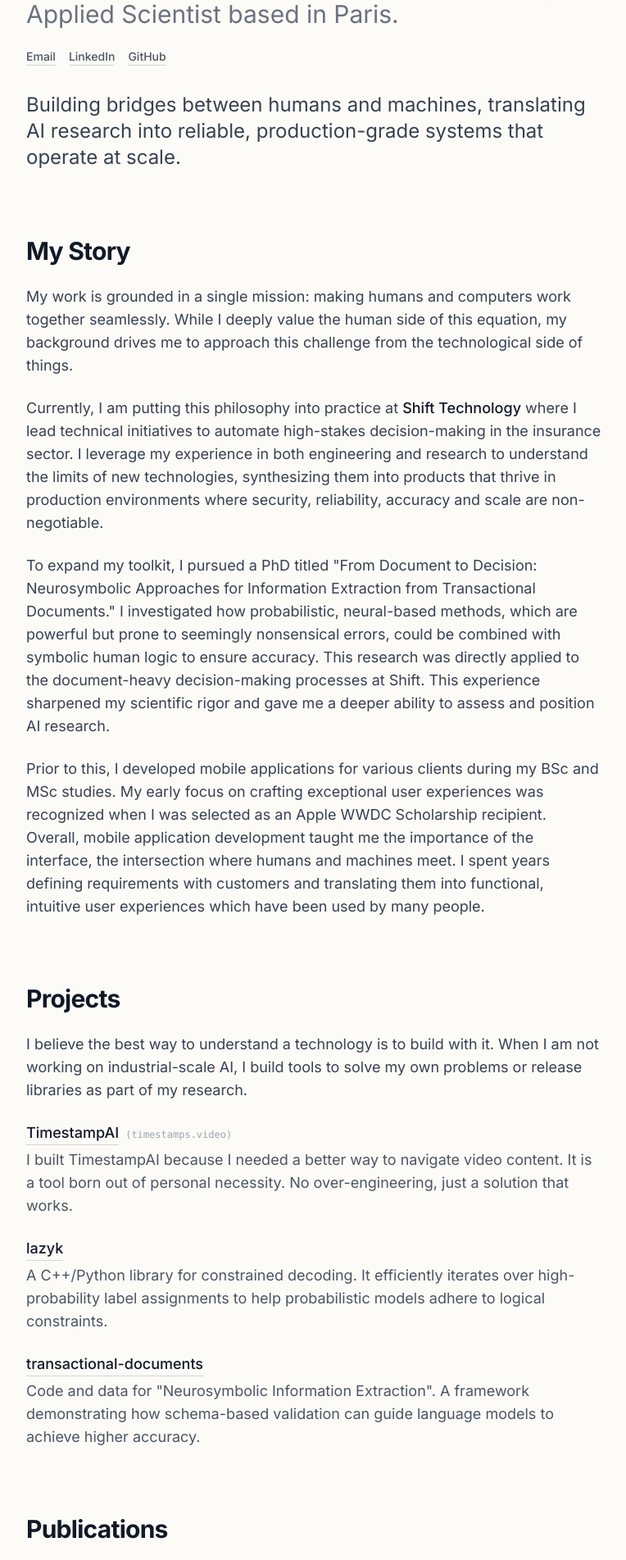
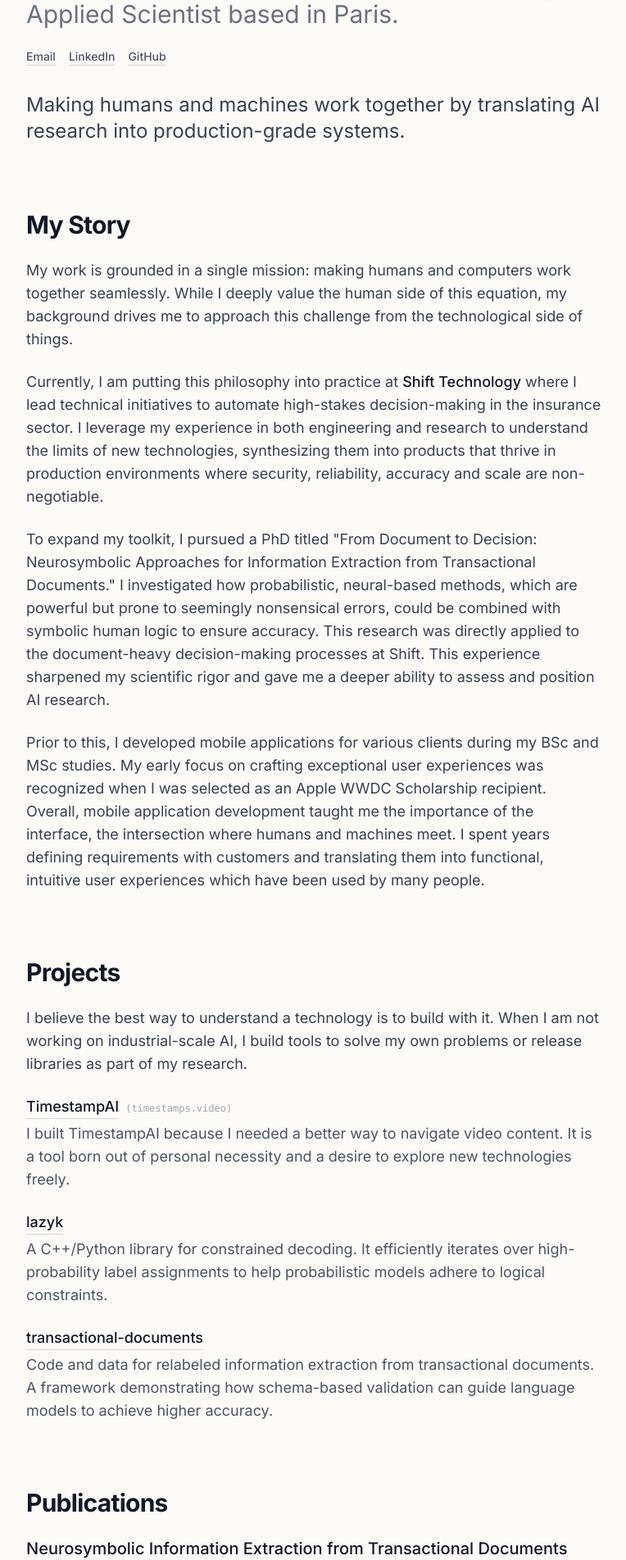
Before and after one commit to ArthurDevNL/HomePage, a React (Vite) app: page / in a window 1280 px wide. Shown: the part 225-2128 px from the top of the page at 82% size, without its empty margins (257-1021 px from the left). Built offline with nearby package versions, Linux system fonts and the light colour scheme.

Commit message:
Fix wording

```diff
--- a/src/pages/Home.tsx
+++ b/src/pages/Home.tsx
@@ -53,7 +53,7 @@ const Home: React.FC = () => {
     <div className="min-h-screen bg-[#FDFBF7] text-gray-800 font-sans selection:bg-indigo-100 selection:text-indigo-900">
       <Helmet>
         <title>Arthur Hemmer, PhD | Applied Scientist & Neurosymbolic AI</title>
-        <meta name="description" content="Arthur Hemmer is an Applied Scientist in Paris, building bridges between humans and machines by translating AI research into reliable, production-grade systems." />
+        <meta name="description" content="Arthur Hemmer is an Applied Scientist in Paris, focused on building production-grade AI systems." />
         <link rel="canonical" href="https://arthurhemmer.com/" />
       </Helmet>
 
@@ -91,7 +91,7 @@ const Home: React.FC = () => {
           </div>
 
           <p className="text-xl md:text-2xl text-gray-700 leading-relaxed">
-            Building bridges between humans and machines, translating AI research into reliable, production-grade systems that operate at scale.
+            Making humans and machines work together by translating AI research into production-grade systems.
           </p>
         </header>
 
@@ -136,7 +136,7 @@ const Home: React.FC = () => {
                    <span className="text-xs text-gray-400 font-mono">(timestamps.video)</span>
                 </div>
                 <p className="text-gray-600 mt-1">
-                  I built TimestampAI because I needed a better way to navigate video content. It is a tool born out of personal necessity. No over-engineering, just a solution that works.
+                  I built TimestampAI because I needed a better way to navigate video content. It is a tool born out of personal necessity and a desire to explore new technologies freely.
                 </p>
               </li>
 
@@ -154,7 +154,7 @@ const Home: React.FC = () => {
                    <ExternalLink href="https://github.com/ArthurDevNL/transactional-documents" color="indigo" className="text-gray-900 font-medium">transactional-documents</ExternalLink>
                 </div>
                 <p className="text-gray-600 mt-1">
-                  Code and data for "Neurosymbolic Information Extraction". A framework demonstrating how schema-based validation can guide language models to achieve higher accuracy.
+                  Code and data for relabeled information extraction from transactional documents. A framework demonstrating how schema-based validation can guide language models to achieve higher accuracy.
                 </p>
               </li>
             </ul>
@@ -226,7 +226,7 @@ const Home: React.FC = () => {
                 On the Duality of Intelligence
               </Link>
               <p className="text-gray-600 mt-1">
-                Reflections on Neuro-Symbolic AI, proposal/verification mechanisms, and the limits of purely statistical models.
+                Reflections on neurosymbolic AI, proposal/verification mechanisms, and the limits of purely statistical models.
               </p>
             </li>
           </ul>
```
